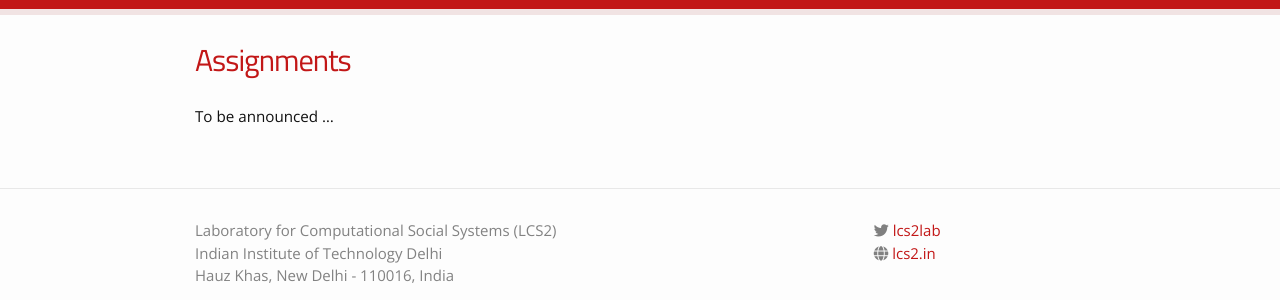
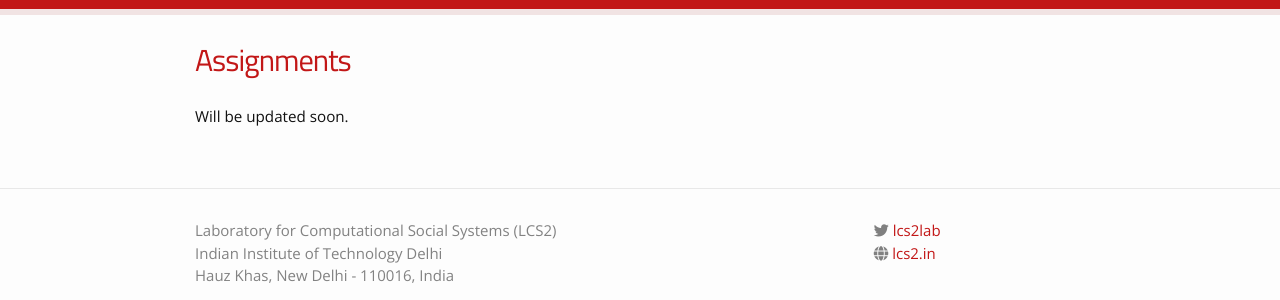
Before and after one commit to lcs2-iitd/ELL409-2401, a Jekyll site: the page built from assignments.md, in a window 1280 px wide. Shown: the part 132-432 px from the top of the page. Built offline with Jekyll 4.4.1, drawn with Linux system fonts in a browser that asks for light colours; nearby versions of some CDN libraries.

Commit message:
Update assignments.md

```diff
--- a/assignments.md
+++ b/assignments.md
@@ -3,4 +3,4 @@ layout: assignments
 title: Assignments
 permalink: /assignments/
 ---
-To be announced ...
+Will be updated soon.
```
